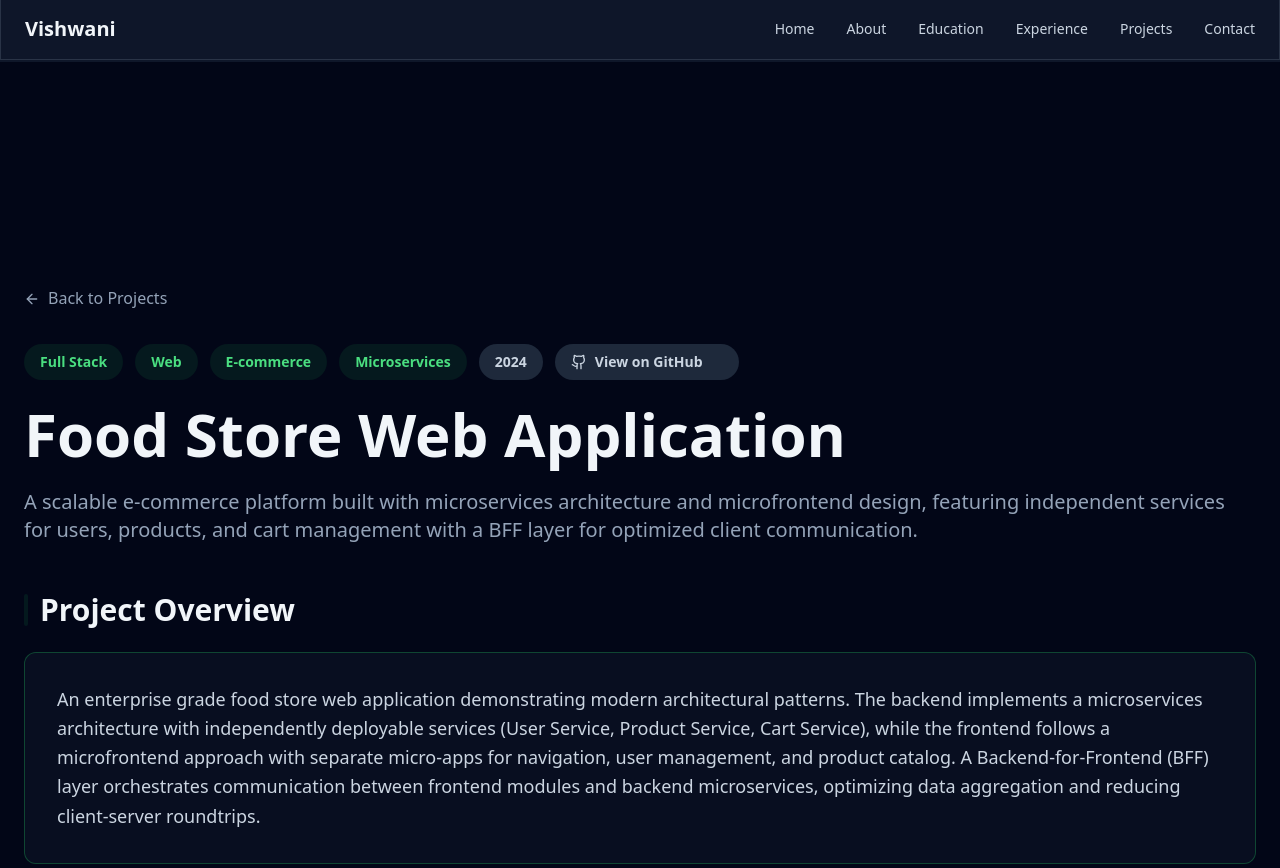
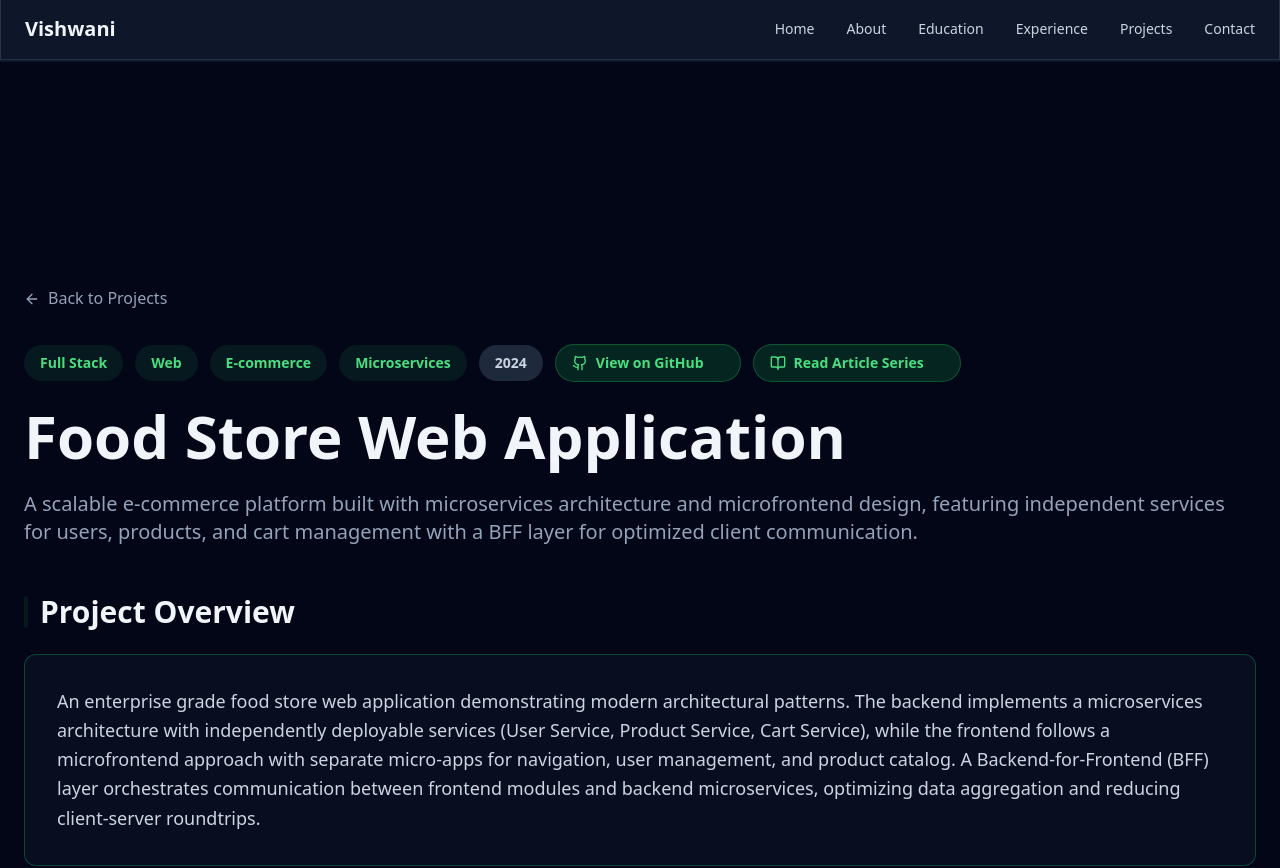
Before and after one commit to vshwanilgv/portfolio, a Next.js app: page /projects/food-store-web-app in a window 1280 px wide. Shown: the top 868 px of the page. Built offline with nearby package versions, Linux system fonts and the light colour scheme.

Commit message:
feat: add Medium article URL to project details and update GitHub button styling

```diff
--- a/app/projects/[slug]/page.tsx
+++ b/app/projects/[slug]/page.tsx
@@ -2,7 +2,7 @@ import React from 'react';
 import { notFound } from 'next/navigation';
 import Image from 'next/image';
 import Link from 'next/link';
-import { ArrowLeft, CheckCircle2, Github, ExternalLink } from 'lucide-react';
+import { ArrowLeft, CheckCircle2, Github, ExternalLink, BookOpen } from 'lucide-react';
 import { getProjectBySlug, getAllProjects } from '@/config/content';
 import DiagramTabs from '@/components/DiagramTabs';
 import ScreenshotsGallery from '@/components/ScreenshotsGallery';
@@ -82,10 +82,22 @@ export default async function ProjectDetailPage({ params }: ProjectPageProps) {
                   href={project.githubUrl}
                   target="_blank"
                   rel="noopener noreferrer"
-                  className="inline-flex items-center gap-2 px-4 py-2 bg-slate-800 hover:bg-slate-700 text-slate-300 hover:text-white rounded-full text-sm font-semibold transition-all group"
+                  className="inline-flex items-center gap-2 px-4 py-2 bg-green-600/20 hover:bg-green-600/30 border border-green-500/30 text-green-400 hover:text-green-300 rounded-full text-sm font-semibold transition-all group"
                 >
                   <Github className="w-4 h-4" />
                   View on GitHub
+                  <ExternalLink className="w-3 h-3 opacity-0 group-hover:opacity-100 transition-opacity" />
+                </a>
+              )}
+              {project.mediumArticleUrl && (
+                <a
+                  href={project.mediumArticleUrl}
+                  target="_blank"
+                  rel="noopener noreferrer"
+                  className="inline-flex items-center gap-2 px-4 py-2 bg-green-600/20 hover:bg-green-600/30 border border-green-500/30 text-green-400 hover:text-green-300 rounded-full text-sm font-semibold transition-all group"
+                >
+                  <BookOpen className="w-4 h-4" />
+                  Read Article Series
                   <ExternalLink className="w-3 h-3 opacity-0 group-hover:opacity-100 transition-opacity" />
                 </a>
               )}
--- a/config/content.ts
+++ b/config/content.ts
@@ -65,6 +65,7 @@ export interface Project {
   architectureDiagrams?: ArchitectureDiagrams;
   categories: string[];
   githubUrl?: string;
+  mediumArticleUrl?: string;
   screenshots?: string[];
   year: number;
   image: string;
@@ -273,7 +274,8 @@ export const PORTFOLIO_DATA: PortfolioContent = {
         '/images/projects/food-store/image4.png',
       ],
       color: 'green',
-      githubUrl:'https://github.com/Sysco-Project-Summit-Vishwani'
+      githubUrl: 'https://github.com/Sysco-Project-Summit-Vishwani',
+      mediumArticleUrl: 'https://medium.com/devops-dev/micro-service-architecture-42d6bf1b9581'
     },
     {
       id: '2',
```
